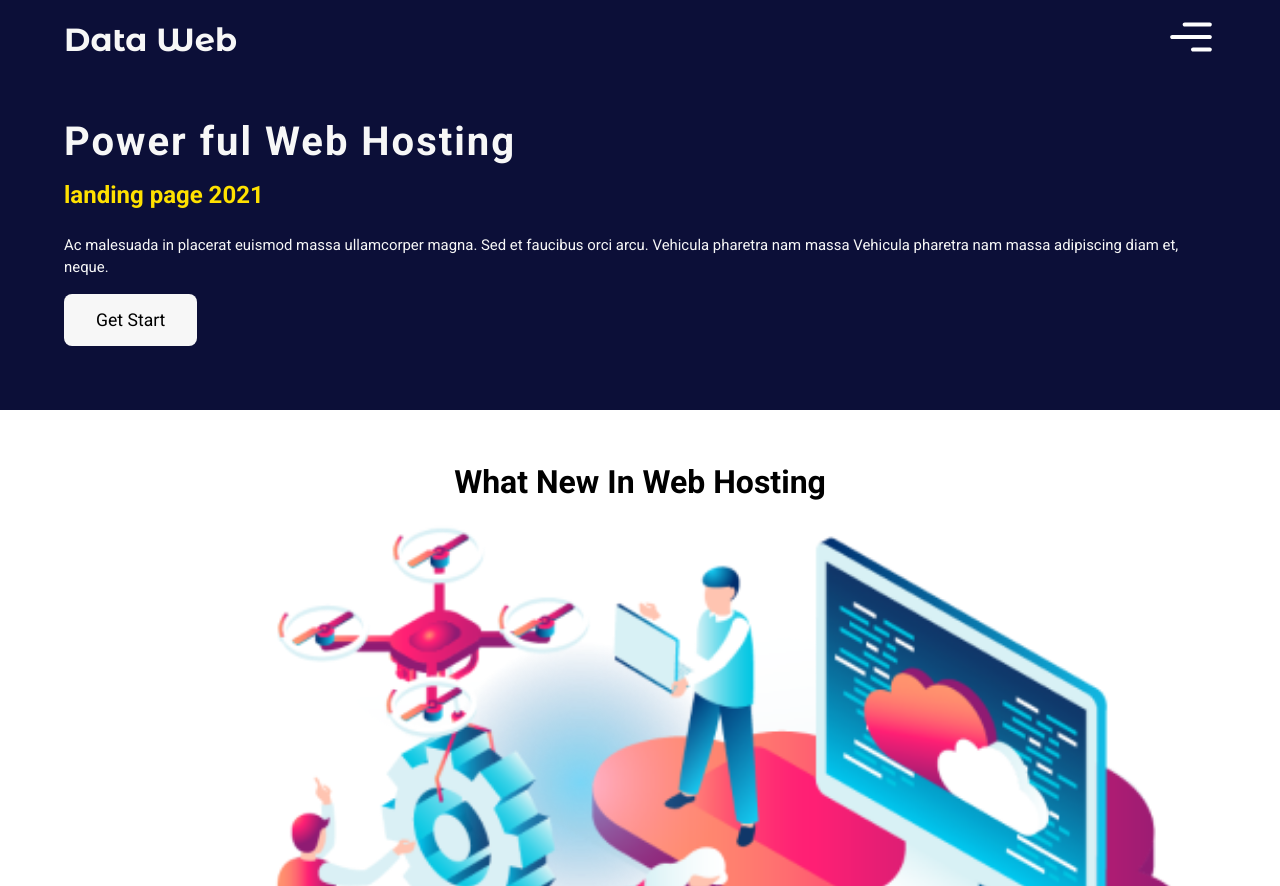
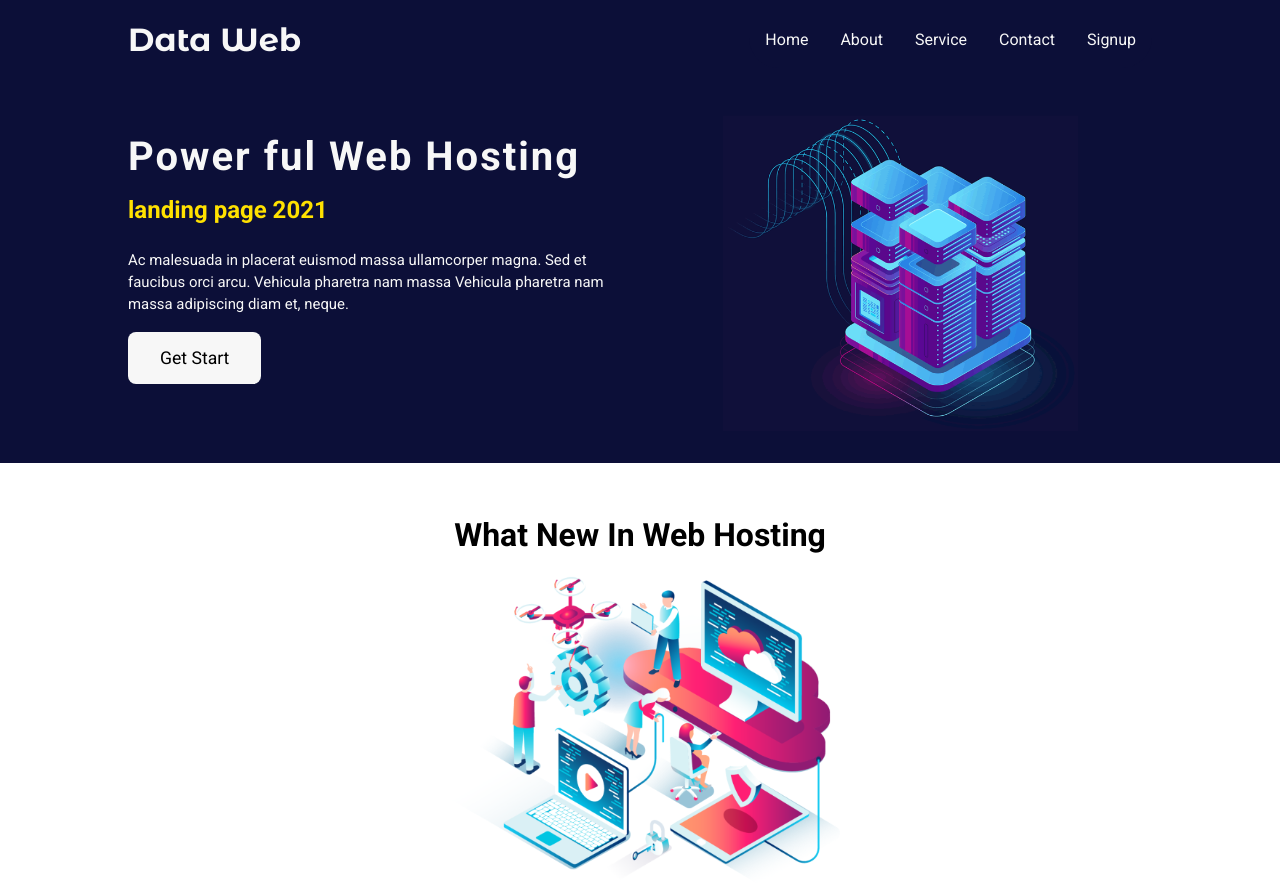
Before and after one commit to NDmorsalin/hosting.com, a plain HTML site: page index.html in a window 1280 px wide. Shown: the top 886 px of the page. Drawn offline with Linux system fonts and the light colour scheme.

Commit message:
project almost done

```diff
--- a/css/style.css
+++ b/css/style.css
@@ -53,6 +53,7 @@
     margin: 1rem 0 2rem 0;
     background-color: var(--whit-color);
     font-size: 1.1rem;
+    cursor: pointer;
 }
 
 .description {
@@ -106,7 +107,6 @@
 
 .nav_container.toggle {
     top: 100%;
-
 }
 
 .nav_link {
@@ -127,6 +127,13 @@
 
 
 /* ===== hero start ====*/
+.hero_container{
+    display: grid;
+    grid-template-columns: 1fr;
+    grid-template-rows: 1fr;
+    gap: 1rem;
+    place-items: center;
+}
 .hero_section {
     background-color: var(--primary-color);
     color: var(--whit-color);
@@ -145,6 +152,15 @@
     color: var(--hover-color);
 }
 
+.hero_img{
+    display: none;
+}
+.hero_img img{
+   width: 100%;
+   height: 100%;
+    display: block;
+}
+
 /* ===== hero end ====*/
 
 
@@ -157,7 +173,7 @@
 }
 
 .whatnew_img {
-    min-width: 100%;
+    max-width: 400px;
     width: 100%;
 }
 
@@ -193,8 +209,8 @@
 .card_container {
     margin-top: 2rem;
     display: grid;
-    grid-template-columns: 1fr;
-    grid-gap: 1rem;
+    grid-template-columns: repeat(auto-fit, minmax(312px, 1fr));
+    grid-gap: 1.5rem;
 }
 
 .card {
@@ -202,6 +218,7 @@
     padding: 2rem;
     box-shadow: 0px 0px 4px rgba(255, 255, 255, 0.5);
     border-radius: 25px;
+
 }
 
 .card_img {
@@ -215,55 +232,63 @@
 .card_title {
     padding: .8rem 0 1rem 0;
 }
-.service_btn{
+
+.service_btn {
     margin: 2rem 0;
 }
+
 /* ===== service_section end ====*/
 
 
 /* ===== css start ====*/
-.choose_section{
+.choose_section {
     text-align: center;
 }
 
-.choose_title{
+.choose_title {
     padding-bottom: 0;
 }
-.choose_section_subtitle{
+
+.choose_section_subtitle {
     color: #1c1c1d;
 }
 
-.choose_card{
+.choose_card {
     box-shadow: 0px 0px 4px rgba(0, 0, 0, 0.5);
 }
 
-.choose_btn{
+.choose_btn {
     background-color: var(--primary-color);
     color: var(--whit-color);
     text-align: center;
 }
+
 /* ===== choose end ====*/
 
 
 /* ===== form start ====*/
 
-.form_section{
+.form_section {
     background-color: var(--primary-color);
     color: var(--whit-color);
     text-align: center;
 }
-input,textarea{
-   display: block;
-   padding:.5rem 1rem;
-   margin: 1rem 0;
+
+input,
+textarea {
+    display: block;
+    padding: .5rem 1rem;
+    margin: 1rem 0;
 }
 
-input[type=text],input[type=email],textarea{
+input[type=text],
+input[type=email],
+textarea {
     border-radius: .5rem;
-width: 100%;
+    width: 100%;
 }
 
-input[type=submit]{
+input[type=submit] {
     color: var(--sent-btn-color);
     padding: .5rem 2rem;
     border-radius: 2rem;
@@ -271,7 +296,8 @@ input[type=submit]{
     outline: none;
     margin: 2rem auto;
 }
-.frm-des{
+
+.frm-des {
     padding: 1rem 0;
 }
 
@@ -279,7 +305,58 @@ input[type=submit]{
 
 /* footer */
 
-.footer{
+.footer {
     text-align: center;
     padding: 1rem 0;
 }
+
+@media screen and (min-width:768px) {
+
+    .container {
+        width: 80%;
+
+    }
+    .nav_toggle {
+        display: none;
+    }
+
+
+    .nav_container {
+        position: relative;
+        top: 0;
+        background-color: var(--primary-color);
+        transition: 1s;
+        z-index: 1;
+        display: flex;
+        align-items: center;
+    }
+
+    .nav_container.toggle {
+        top: 0;
+    }
+
+    .nav_link {
+        color: var(--whit-color);
+        padding: 1rem;
+    }
+    .hero_container{
+
+        grid-template-columns: 1fr 1fr;
+
+    }
+
+    .hero_img{
+        display: block;
+    }
+.choose_container{
+    padding-bottom: 150px;
+}
+    .form{
+        margin-top: ;
+        margin: -140px auto 0 auto;
+        width: 400px;
+        background-color: var(--primary-color);
+        padding: 1.5rem 1.5rem 0 1.5rem;
+        border-radius: 2rem;
+    }
+}
--- a/index.html
+++ b/index.html
@@ -74,12 +74,13 @@
                     Ac malesuada in placerat euismod massa ullamcorper magna. Sed et faucibus orci arcu. Vehicula
                     pharetra nam massa Vehicula pharetra nam massa adipiscing diam et, neque.
                 </p>
+                <button class="btn btn-hero">
+                    get start
+                </button>
             </div>
-            <button class="btn btn-hero">
-                get start
-            </button>
+
             <div class="hero_img">
-
+                <img src="img/hero.png" alt="">
             </div>
         </div>
     </section>
@@ -195,7 +196,7 @@
     <!-- choose start  -->
     <section class="section choose_section">
         <div class="container choose_container">
-            <h2 class="section_title choose_title">best service</h2>
+            <h2 class="section_title choose_title">choose service</h2>
             <h5 class="section_subtitle choose_section_subtitle">Sit dui mattis condimentum varius diam vel duis
                 suscipit faucibus. Tincidunt
                 leo hac</h5>
@@ -252,7 +253,7 @@
     <!-- hero start  -->
     <section class="section form_section">
         <div class="container form_container">
-            <form action="/">
+            <form action="/" class="form">
             <input type="text" placeholder="neme">
             <input type="email" name="email" id="email" placeholder="Email">
             <textarea name="messege" id="messege" cols="30" rows="3" placeholder="Messege"></textarea>
```
